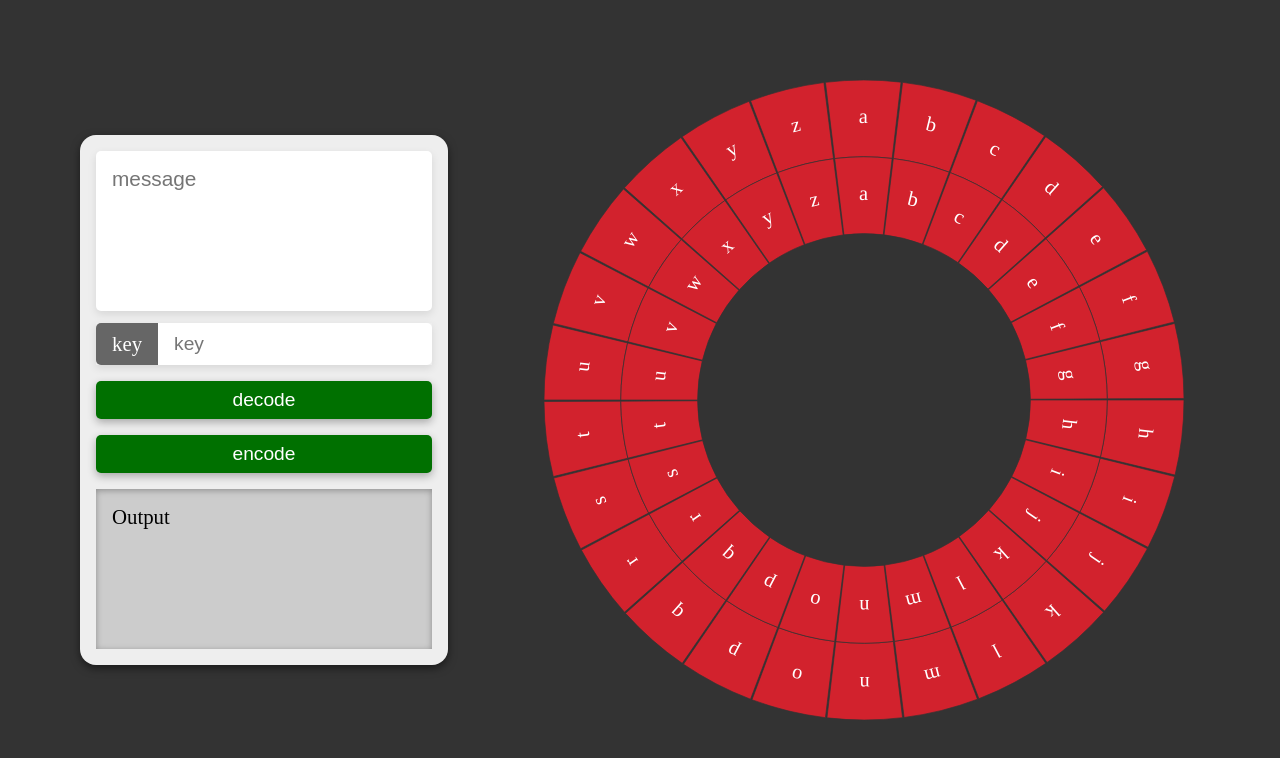
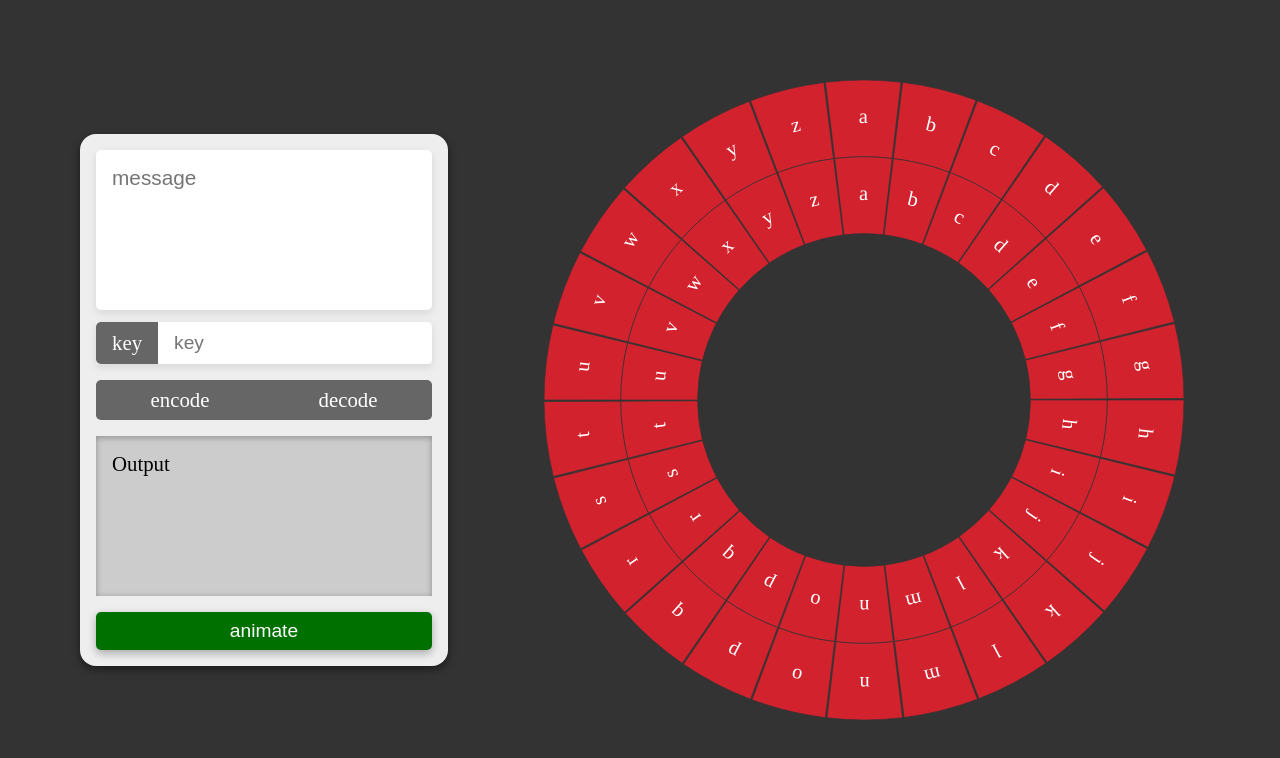
Before and after one commit to ejfschmittel/animated-cesar-chiffre, a plain HTML site: page index.html in a window 1280 px wide. Drawn offline with nearby package versions, Linux system fonts and the light colour scheme.

Commit message:
added encode decode toggle button

```diff
--- a/index.html
+++ b/index.html
@@ -44,13 +44,25 @@
                 <input placeholder="key" type="number" id="cesar-chiffre-key-input" />
             </div>
 
-            <div>
-                <button id="cesar-chiffre-decode-button">decode</button>
-                <button id="cesar-chiffre-encode-button">encode</button>
+            <div class="cesar-toggle">
+
+
+                <input type="radio" name="cesar-coding" value="encode" id="cesar-coding-encode"/>
+                <label for="cesar-coding-encode" class="cesar-toggle__option">encode</label>
+                <input type="radio" name="cesar-coding" value="decode" id="cesar-coding-decode"/>
+                <label for="cesar-coding-decode" class="cesar-toggle__option">decode</label>
+
             </div>
+
+
             <div class="ceasar-chiffre__output" id="cesar-chiffre-output">
                 Output
             </div>
+            <div>
+                <button id="cesar-chiffre-decode-button">animate</button>
+
+            </div>
+
         </div>
 
         <div class="cesar-chiffre__svg-container">
--- a/modules/CeasarDisk.js
+++ b/modules/CeasarDisk.js
@@ -28,8 +28,8 @@ class CeasarDisk{
         this.svg.setAttributeNS(null, "viewBox", `0 0 ${svgSize} ${svgSize}`)
 
         // define outerDisk
-        this.outerDisk = new SegmentedSVGDisk(`${this.id}-outer`, {segments: 26, width: outerWidth, svgSize: svgSize})
-        this.outerDisk.setTextContents(this.alphabet,{})
+        this.outerDisk = new SegmentedSVGDisk(`${this.id}-outer`, {segments:  26, width: outerWidth, svgSize: svgSize})
+        this.outerDisk.setTextContents([...this.alphabet],{})
 
         // define innerDisk
         this.innerDisk = new SegmentedSVGDisk(`${this.id}-inner`, {segments: 26, width: innerWidth, svgSize: svgSize - outerWidth * 2})
--- a/style.css
+++ b/style.css
@@ -269,3 +269,31 @@ svg{
 
 
 }
+
+/***/
+
+.cesar-toggle{
+    margin: 1rem 0;
+    background: #666;
+    display: flex;
+    border-radius: 5px;
+    overflow: hidden;
+}
+
+.cesar-toggle input{
+    display: none;
+}
+
+.cesar-toggle input:checked + .cesar-toggle__option{
+    background: #0070D9;
+}
+
+.cesar-toggle__option{
+    flex: 1;
+    text-align: center;
+    font-size: 1.3rem;
+    padding: .5rem 1rem;
+    color: #fff;
+    cursor: pointer;
+    transition: background .3s;
+}
```
